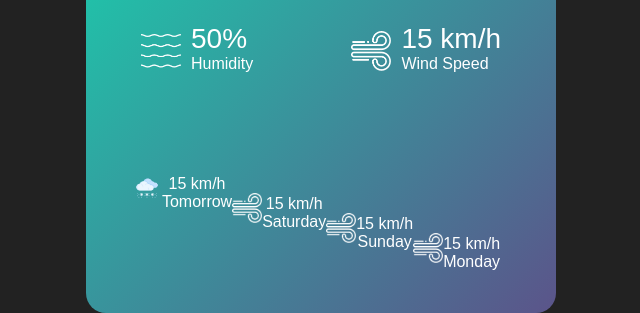
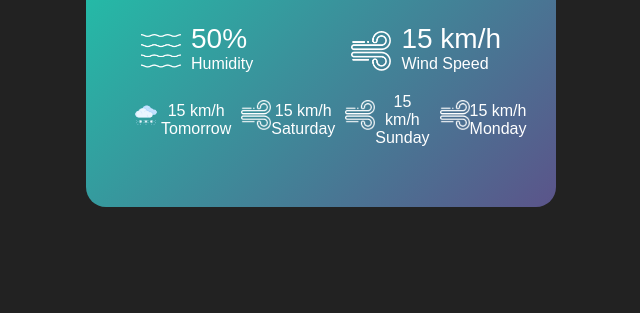
Before and after one commit to Nicocarra/MeteoAppNetlify, a website built with Vite: page index.html in a window 1280 px wide. Shown: the part 559-872 px from the top of the page, without its empty margins (319-959 px from the left). After the commit the page ends 800 px from the top, so only its background shows below. Built offline with nearby package versions, Linux system fonts and the light colour scheme; no server answers.

Commit message:
refactor layout for nextDays and col2 components

```diff
--- a/src/style.css
+++ b/src/style.css
@@ -101,21 +101,21 @@ body{
 
 .nextDays {
     display: flex;
-    flex-direction: column;
-    align-items: center;
-    text-align: center;
-    margin-right: 10px;
-}
-
-.col2{
-    display: flex;
+    justify-content: space-evenly;
     flex-direction: row;
     align-items: center;
     text-align: center;
-    margin-top: 40px;
+    width: 100%;
+    padding: 20px 0;
+
+.col2 {
+    display: inline-flex;
+    align-items: center;
+    justify-content: center;
+    text-align: center;
+    flex: 1;
+    margin: 0 10px;
 }
-
-
 .col2 img{
     width: 30px;
     margin-bottom: 10px;
```
Also changed, not shown: src/main.js (line endings or trailing spaces).
